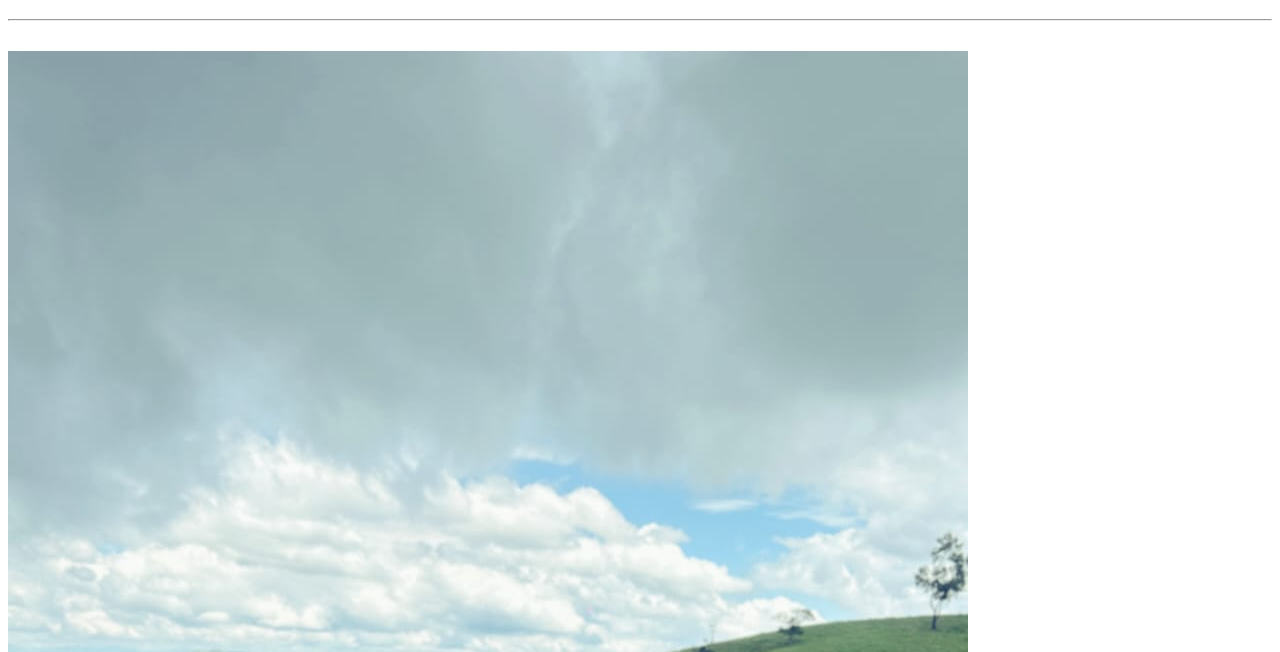
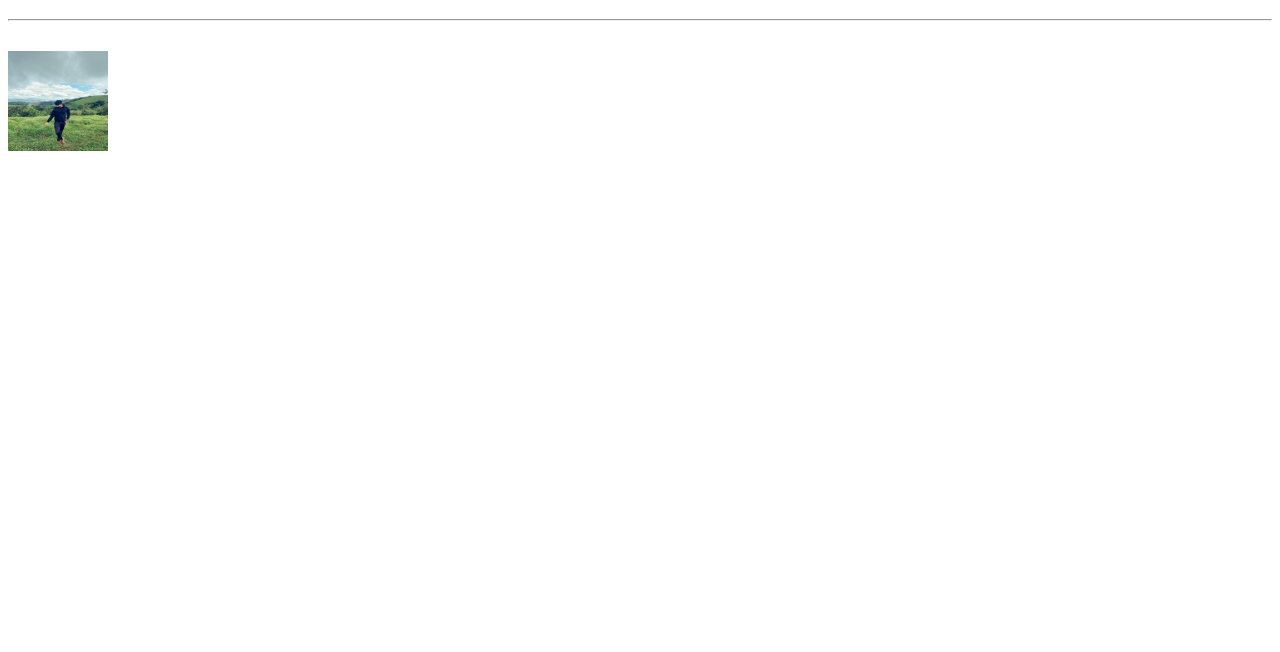
Before and after one commit to Dinesh16072003/actdemo, a plain HTML site: page index.html in a window 1280 px wide. Shown: the part 81-733 px from the top of the page. Drawn offline with Linux system fonts and the light colour scheme.

Commit message:
added img

```diff
--- a/index.html
+++ b/index.html
@@ -9,6 +9,6 @@
     <h1 style="background-color: orange; color: white; padding: 10px;">Welcome to the college</h1>
     <hr>
     <marquee>Hi buddies Welcome</marquee>
-    <img src="my photo.jpg" alt="">
+    <img src="my photo.jpg" alt="" width="100px" height="100px">
 </body>
 </html>
```
